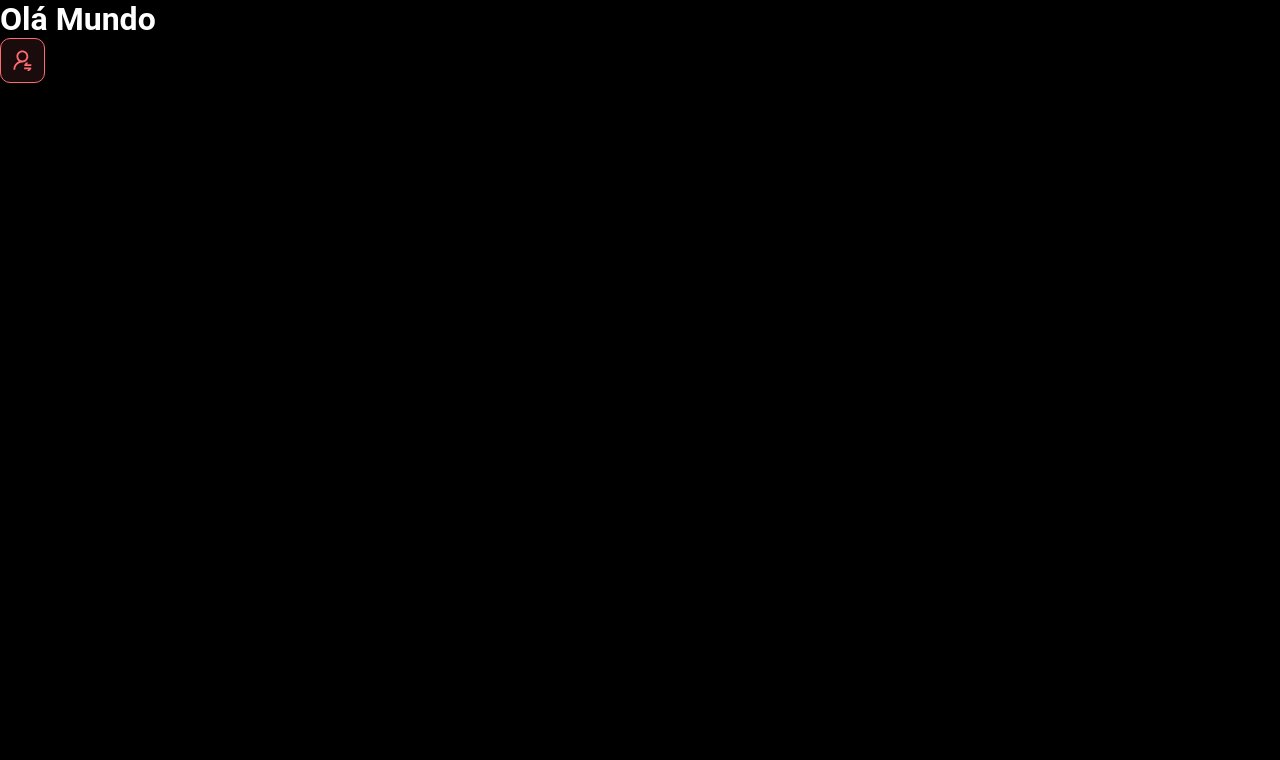
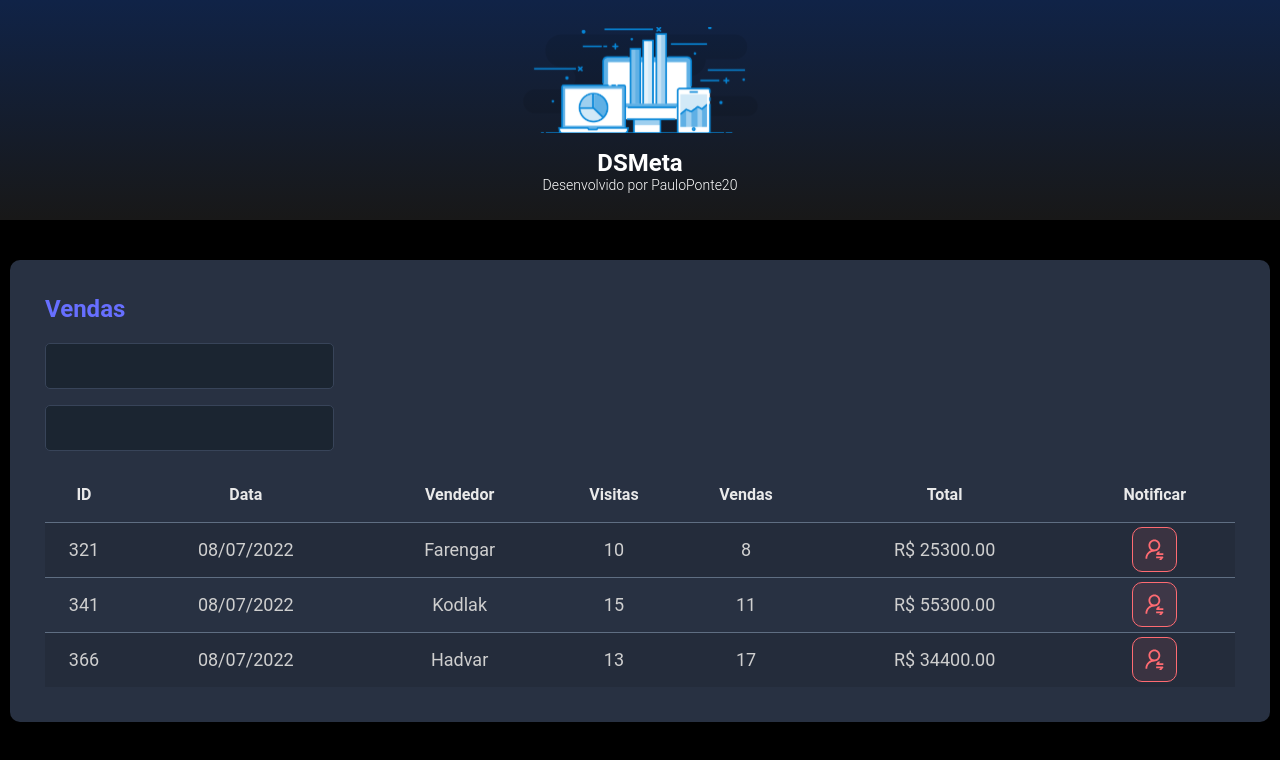
Before and after one commit to PauloPonte20/SR_dsmeta, a React (Vite) app in the folder frontend/: page / in a window 1280 px wide. Shown: the top 760 px of the page. Built offline with nearby package versions, Linux system fonts and the light colour scheme.

Commit message:
Other components

```diff
--- a/frontend/src/App.tsx
+++ b/frontend/src/App.tsx
@@ -1,10 +1,16 @@
-import NotificationBtn from "./components/NotificationBtn";
+import Header from "./components/Header";
+import SalesCard from "./components/SalesCard";
 
 function App() {
   return (
     <>
-      <h1>Olá Mundo</h1>
-      <NotificationBtn />
+      <Header />
+      <main>
+        <section id="sales">
+          <div className="dsmeta-container"></div>
+          <SalesCard />
+        </section>
+      </main>
     </>
   );
 }
--- /dev/null
+++ b/frontend/src/components/Header/index.tsx
@@ -0,0 +1,19 @@
+import logo from "../../assets/img/logo.svg";
+import './styles.css'
+
+function Header() {
+  return (
+    <header>
+      <div className="dsmeta-logo-container">
+        <img src={logo} alt="DSMeta" />
+        <h1>DSMeta</h1>
+        <p>
+          Desenvolvido por
+          <a href="https://github.com/PauloPonte20"> PauloPonte20</a>
+        </p>
+      </div>
+    </header>
+  );
+}
+
+export default Header;
--- /dev/null
+++ b/frontend/src/components/Header/styles.css
@@ -0,0 +1,23 @@
+header {
+  height: 220px;
+  background: linear-gradient(180deg, #102347 0%, #181818 100%);
+  display: flex;
+  align-items: center;
+  justify-content: center;
+}
+.dsmeta-logo-container {
+  display: flex;
+  flex-direction: column;
+  align-items: center;
+}
+.dsmeta-logo-container img {
+  width: 235px;
+}
+.dsmeta-logo-container h1 {
+  margin-top: 15px;
+  font-size: 24px;
+}
+.dsmeta-logo-container p {
+  font-size: 14px;
+  font-weight: 300;
+}
--- a/frontend/src/components/NotificationBtn/index.tsx
+++ b/frontend/src/components/NotificationBtn/index.tsx
@@ -1,5 +1,4 @@
 import icon from '../../assets/img/Vector.svg'
-
 import './styles.css'
 
 function NotificationBtn() {
--- /dev/null
+++ b/frontend/src/components/SalesCard/index.tsx
@@ -0,0 +1,77 @@
+import NotificationBtn from "../NotificationBtn";
+import "./styles.css"
+
+function SalesCard() {
+  return (
+    <div className="dsmeta-card">
+      <h2 className="dsmeta-sales-title">Vendas</h2>
+      <div>
+        <div className="dsmeta-form-control-container">
+          <input className="dsmeta-form-control" type="text" />
+        </div>
+        <div className="dsmeta-form-control-container">
+          <input className="dsmeta-form-control" type="text" />
+        </div>
+      </div>
+
+      <div>
+        <table className="dsmeta-sales-table">
+          <thead>
+            <tr>
+              <th className="show992">ID</th>
+              <th className="show576">Data</th>
+              <th>Vendedor</th>
+              <th className="show992">Visitas</th>
+              <th className="show992">Vendas</th>
+              <th>Total</th>
+              <th>Notificar</th>
+            </tr>
+          </thead>
+          <tbody>
+            <tr>
+              <td className="show992">321</td>
+              <td className="show576">08/07/2022</td>
+              <td>Farengar</td>
+              <td className="show992">10</td>
+              <td className="show992">8</td>
+              <td>R$ 25300.00</td>
+              <td>
+                <div className="dsmeta-red-btn-container">
+                    <NotificationBtn />
+                </div>
+              </td>
+            </tr>
+            <tr>
+              <td className="show992">341</td>
+              <td className="show576">08/07/2022</td>
+              <td>Kodlak</td>
+              <td className="show992">15</td>
+              <td className="show992">11</td>
+              <td>R$ 55300.00</td>
+              <td>
+                <div className="dsmeta-red-btn-container">
+                    <NotificationBtn />
+                </div>
+              </td>
+            </tr>
+            <tr>
+              <td className="show992">366</td>
+              <td className="show576">08/07/2022</td>
+              <td>Hadvar</td>
+              <td className="show992">13</td>
+              <td className="show992">17</td>
+              <td>R$ 34400.00</td>
+              <td>
+                <div className="dsmeta-red-btn-container">
+                    <NotificationBtn />
+                </div>
+              </td>
+            </tr>
+          </tbody>
+        </table>
+      </div>
+    </div>
+  );
+}
+
+export default SalesCard;
--- /dev/null
+++ b/frontend/src/components/SalesCard/styles.css
@@ -0,0 +1,79 @@
+.dsmeta-card {
+  background-color: #283142;
+  border-radius: 10px;
+  padding: 30px 10px;
+}
+.dsmeta-sales-title {
+  color: #676fff;
+  font-size: 24px;
+  margin-bottom: 20px;
+}
+.dsmeta-form-control-container {
+  margin-bottom: 16px;
+  max-width: 300px;
+}
+.dsmeta-form-control {
+  height: 46px;
+  background-color: #1b2531;
+  border: 1px solid #384459;
+  border-radius: 5px;
+  color: #9aaabe;
+  padding: 0 20px;
+  font-size: 18px;
+}
+.dsmeta-sales-table {
+  width: 100%;
+  border-spacing: 0;
+  border-collapse: collapse;
+}
+.dsmeta-sales-table thead {
+  height: 55px;
+  font-size: 16px;
+  color: #e9e9e9;
+  font-weight: 700;
+}
+.dsmeta-sales-table tbody {
+  font-size: 14px;
+  font-weight: 400;
+  color: #cfcfcf;
+  text-align: center;
+}
+.dsmeta-sales-table tbody tr {
+  height: 74px;
+  border-top: 1px solid #5f6e82;
+}
+.dsmeta-sales-table tbody tr:hover > td {
+  background-color: #384459;
+}
+.dsmeta-sales-table tbody tr:nth-child(odd) {
+  background-color: #242c3b;
+}
+.dsmeta-red-btn-container {
+  display: flex;
+  justify-content: center;
+}
+.show576 {
+  display: none;
+}
+@media (min-width: 576px) {
+  .show576 {
+    display: table-cell;
+  }
+  .dsmeta-card {
+    padding: 35px;
+  }
+  .dsmeta-sales-table tbody tr {
+    height: 55px;
+  }
+  .dsmeta-sales-table tbody {
+    font-size: 18px;
+  }
+}
+.show992 {
+  display: none;
+}
+@media (min-width: 992px) {
+  .show992 {
+    display: table-cell;
+  }
+}
--- a/frontend/src/index.css
+++ b/frontend/src/index.css
@@ -16,3 +16,11 @@
   color: unset;
   text-decoration: none;
 }
+.dsmeta-container {
+  width: 100%;
+  max-width: 900px;
+  margin: 0 auto;
+}
+#sales {
+  padding: 40px 10px;
+}
```
Also changed, not shown: frontend/src/assets/img/logo.svg (added).
